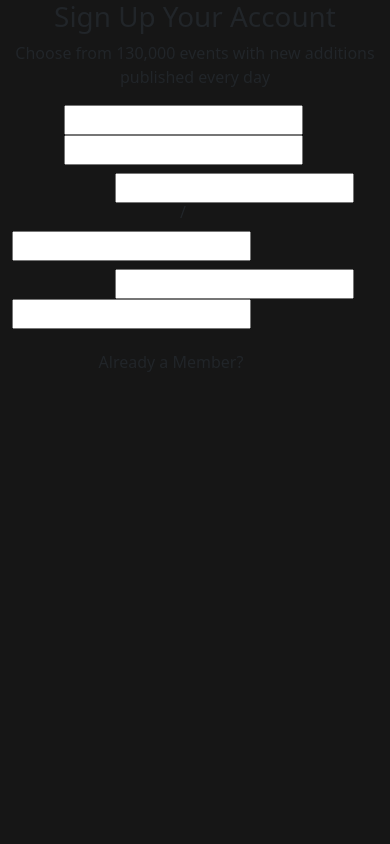
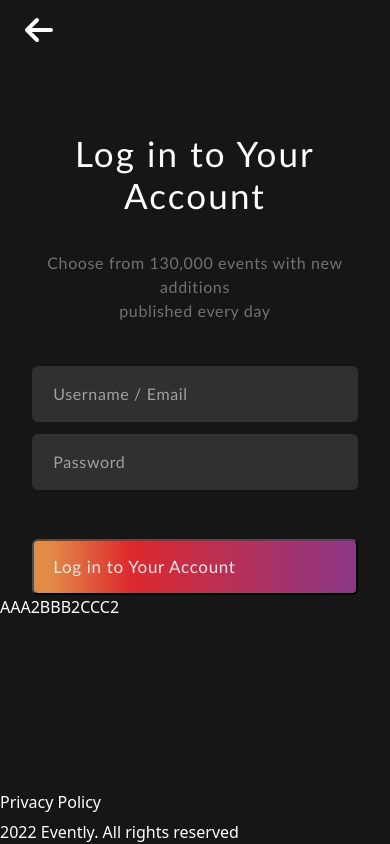
Before and after one commit to FakeTicTac/Eventy-Vue, a Vue app in the folder eventy-vue/: page /signup in a window 390 px wide. Built offline with nearby package versions, Linux system fonts and the light colour scheme.

Commit message:
Authentication Stage 1

```diff
--- a/eventy-vue/index.html
+++ b/eventy-vue/index.html
@@ -7,7 +7,7 @@
     <title>Evently.</title>
   </head>
 
-  <body style="background-color: #161616;">
+  <body>
     <div id="app"></div>
     <script type="module" src="/src/main.ts"></script>
   </body>
--- a/eventy-vue/src/App.vue
+++ b/eventy-vue/src/App.vue
@@ -1,16 +1,38 @@
 
 <template>
 
-<div class="container-fluid">
-  <router-view />
-</div>
+  <div class="app-container">
+
+  </div>
+
+<router-view />
 
 </template>
 
 
 <script lang="ts">
 
+  import Header from './components/Header.vue';
+  import AuthenticationHeader from './components/account/AuthenticationHeader.vue';
+
+  import Footer from './components/Footer.vue';
+
   export default {
+
+    name: "default_layout",
+
+    components: {
+      Header,
+      AuthenticationHeader,
+      Footer,
+    },
+
+    computed: {
+
+      headerComputation() {
+
+      }
+    },
 
   };
 
--- a/eventy-vue/src/assets/css/variables.css
+++ b/eventy-vue/src/assets/css/variables.css
@@ -2,5 +2,5 @@
 :root {
     --primary: #161616;
     --secondary: #FFFFFF;
-    --gradient: linear-gradient(to right, #F9984D 15%, #F32C31, #983C95);
+    --gradient: linear-gradient(to right, #F9984D 5%, #F32C31 30%, #983C95);
 }
--- a/eventy-vue/src/components/Footer.vue
+++ b/eventy-vue/src/components/Footer.vue
@@ -1,16 +1,13 @@
 
 <template>
-  <div class="row footer-my text-center" style="background-color: #161616; color: #FFFFFF ">
-    <div class="col-md-4">
+
+  <div class="footer__container">
+    <div class="footer__menu-items">
       <h6>Privacy Policy</h6>
     </div>
-    <div class="col-md-4">
+    <span class="footer__copyright">2022 Evently. All rights reserved</span>
+  </div>
 
-    </div>
-    <div class="col-md-4">
-      <h6>@Copyright Evently 2022</h6>
-    </div>
-        </div>
 </template>
 
 
@@ -23,9 +20,22 @@
 
 <style scoped>
 
-  .footer-my {
+  @import "@/assets/css/variables.css";
 
-    margin-top: 5rem;
+  .footer__container {
+    display: flex;
+    flex-direction: row;
+    justify-content: space-between;
+    background: var(--primary);
+    color: var(--secondary);
+  }
 
+  @media (max-width: 767px) {
+
+    .footer__container {
+      flex-direction: column;
+    }
   }
+
+
 </style>
--- /dev/null
+++ b/eventy-vue/src/components/account/AuthenticationHeader.vue
@@ -0,0 +1,55 @@
+
+<template>
+
+  <div class="header">
+
+    <div class="header_back">
+      <fa icon="arrow-left" class="header_icon back-icon" />
+    </div>
+
+  </div>
+
+</template>
+
+
+<script lang="ts">
+
+    export default {
+
+    }
+
+</script>
+
+
+<style scoped>
+
+@import "@/assets/css/variables.css";
+
+
+.header {
+    display: flex;
+    align-items: center;
+    justify-content: space-between;
+    height: 60px;
+    padding: 25px;
+    background-color: var(--primary);
+}
+
+.header_back {
+    display: none;
+}
+
+.header_icon {
+    font-size: 2em;
+    color: var(--secondary);
+    cursor: pointer;
+}
+
+@media (max-width: 767px) {
+    .header_back {
+        display: flex;
+        align-items: center;
+    }
+}
+
+</style>
--- a/eventy-vue/src/main.ts
+++ b/eventy-vue/src/main.ts
@@ -7,7 +7,7 @@ import {
     faLocationPin,
     faHome,
     faRandom,
-    faAtlas
+    faArrowLeft,
 } from '@fortawesome/free-solid-svg-icons';
 
 
@@ -35,7 +35,7 @@ library.add(
     faLocationPin,
     faHome,
     faRandom,
-    faAtlas,
+    faArrowLeft,
     );
 
 // Create Application With Neccessary Extensions.
--- a/eventy-vue/src/router/index.ts
+++ b/eventy-vue/src/router/index.ts
@@ -30,12 +30,18 @@ const routes = [
   {
     path: '/login',
     name: 'login',
-    component: Login
+    component: Login,
+    meta: {
+      header: 'Authentication',
+    }
   },
   {
     path: '/signup',
     name: 'signup',
-    component: Signup
+    component: Signup,
+    meta: {
+      header: 'Authentication',
+    }
   },
 
 
--- a/eventy-vue/src/views/Account/Login.vue
+++ b/eventy-vue/src/views/Account/Login.vue
@@ -1,16 +1,118 @@
 
 <template>
+
+  <div class="login__container">
+    <AuthenticationHeader />
+
+    <div class="login__description">
+      <h1 class="login__description-action">Log in to Your Account</h1>
+      <p class="login__description-promotion">Choose from 130,000 events with new additions<br>published every day</p>
+    </div>
+    <div class="login__input-field">
+      <input class="input-field" type="text" placeholder="Username / Email"/>
+      <input class="input-field" type="text" placeholder="Password"/>
+    </div>
+    <div class="advanced-option">
+      <p class="option">Forgot password?</p>
+    </div>
+    <div class="login__submit">
+      <button>Log in to Your Account</button>
+    </div>
+  </div>
 
 </template>
 
 
 <script lang="ts">
 
-  export default { };
+  import AuthenticationHeader from "../../components/account/AuthenticationHeader.vue";
+
+  export default { components: { AuthenticationHeader } };
 
 </script>
 
 
 <style scoped>
 
+  @import "@/assets/css/variables.css";
+
+
+  .login__container {
+    height: 100vh;
+    background: var(--primary);
+  }
+
+  .login__description {
+    display:flex;
+    margin: 0 2em 0 2em;
+    flex-direction: column;
+    text-align: center;
+    margin-top: 4.5rem;
+    color: var(--secondary);
+  }
+
+  .login__description-action {
+    font-size: 35px;
+    font-weight: 500;
+    letter-spacing: 0.06em;
+    font-family:'Trebuchet MS', 'Lucida Sans Unicode', 'Lucida Grande', 'Lucida Sans', Arial, sans-serif;
+  }
+
+  .login__description-promotion {
+    margin-top: 1.7rem;
+    font-size: 16px;
+    font-weight: 550;
+    letter-spacing: 0.04em;
+    color: #727272;
+    font-family:'Trebuchet MS', 'Lucida Sans Unicode', 'Lucida Grande', 'Lucida Sans', Arial, sans-serif;
+  }
+
+  .login__input-field {
+    display: flex;
+    flex-direction: column;
+    margin: 1em 2em 0 2em;
+  }
+
+  input::placeholder {
+    color: #A0A0A0;
+    font-weight: 500;
+    letter-spacing: 0.04em;
+    padding-left: 1.2rem;
+    font-family:'Trebuchet MS', 'Lucida Sans Unicode', 'Lucida Grande', 'Lucida Sans', Arial, sans-serif;
+  }
+
+  .input-field {
+    margin-top: 0.7em;
+    height: 3.5rem;
+    border-radius: 6px;
+    border: none;
+    background-color: #303030;
+  }
+
+  .login__submit {
+    margin: 3.1em 2em 0 2em;
+  }
+
+  .login__submit > button {
+    height: 3.5rem;
+    width: 100%;
+    border-radius: 6px;
+    background: var(--gradient);
+    color: var(--secondary);
+    padding-left: 1.2rem;
+    text-align: left;
+    font-weight: 500;
+    font-size: 17px;
+    letter-spacing: 0.04em;
+    opacity: 90%;
+    font-family:'Trebuchet MS', 'Lucida Sans Unicode', 'Lucida Grande', 'Lucida Sans', Arial, sans-serif;
+  }
+
+  .advanced-option {
+    color: var(--secondary);
+    margin: 0.6em 2em 0 2em;
+    text-align: right;
+    text-decoration: underline;
+  }
+
 </style>
--- a/eventy-vue/src/views/Account/Signup.vue
+++ b/eventy-vue/src/views/Account/Signup.vue
@@ -1,63 +1,161 @@
 
 <template>
 
-  <div class="row">
-    <div class="col-md-12 text-center">
-      <h1>Sign Up Your Account</h1>
-      <p>Choose from 130,000 events with new additions<br>
-      published every day
-      </p>
-    </div>
-    <div class="row text-center">
-      <div class="col-md-5 col-sd-12 text-md-end text-sm-center">
-        <input type="text">
+  <div class="login__container">
+    <AuthenticationHeader />
+
+    <div class="main">
+
+      <div class="login__description">
+        <h1 class="login__description-action">Log in to Your Account</h1>
+        <p class="login__description-promotion">Choose from 130,000 events with new additions<br>published every day</p>
       </div>
-      <div class="col-md-2 col-sd-12">
 
-      </div>
-      <div class="col-md-5 col-sd-12 text-md-start text-sm-center">
-        <input type="text">
-      </div>
-    </div>
-        <div class="row text-center mt-2">
-      <div class="col-md-5 text-end">
-        <input type="text">
-      </div>
-      <div class="col-md-2">
-          <h6>/</h6>
-      </div>
-      <div class="col-md-5 text-start">
-        <input type="text">
-      </div>
-    </div>
-        <div class="row text-center mt-2">
-      <div class="col-md-5 text-end">
-        <input type="text">
-      </div>
-      <div class="col-md-2">
-
-      </div>
-      <div class="col-md-5 text-start">
-        <input type="text">
-      </div>
-      <div class="row text-center my-4">
-        <div class="col-md-12">
-          <h6>Already a Member?</h6>
+      <div class="collection">
+        <div class="item left">
+          <div class="login__input-field">
+            <input class="input-field" type="text" placeholder="Username / Email" />
+            <input class="input-field" type="text" placeholder="Password" />
+          </div>
+          <div class="login__submit">
+            <button>Log in to Your Account</button>
+          </div>
+        </div>
+        <div class="item right">
+          <p>AAA2</p>
+          <p>BBB2</p>
+          <p>CCC2</p>
         </div>
       </div>
     </div>
+    <Footer />
+
   </div>
 
 </template>
 
 
 <script lang="ts">
+import AuthenticationHeader from "../../components/account/AuthenticationHeader.vue";
 
-  export default {};
+  export default { components: { AuthenticationHeader } };
 
 </script>
 
 
 <style scoped>
 
+  .login__container {
+    height: 100vh;
+    display: flex;
+    flex-direction: column;
+    background: var(--primary);
+  }
+
+  .main {
+    flex: 1 1 auto;
+  }
+
+  .login__description {
+    display:flex;
+    margin: 0 2em 0 2em;
+    flex-direction: column;
+    text-align: center;
+    margin-top: 4.5rem;
+    color: var(--secondary);
+  }
+
+  .login__description-action {
+    font-size: 35px;
+    font-weight: 500;
+    letter-spacing: 0.06em;
+    font-family:'Trebuchet MS', 'Lucida Sans Unicode', 'Lucida Grande', 'Lucida Sans', Arial, sans-serif;
+  }
+
+  .login__description-promotion {
+    margin-top: 1.7rem;
+    font-size: 16px;
+    font-weight: 550;
+    letter-spacing: 0.04em;
+    color: #727272;
+    font-family:'Trebuchet MS', 'Lucida Sans Unicode', 'Lucida Grande', 'Lucida Sans', Arial, sans-serif;
+  }
+
+  .collection {
+    display: flex;
+    flex-direction: row;
+  }
+
+  .left {
+    display: flex;
+    flex-direction: column;
+  }
+
+  .item {
+    display: flex;
+    width: 30%;
+    flex-direction: column;
+    color: #FFFFFF;
+    width: 100%;
+  }
+
+.login__input-field {
+    display: flex;
+    flex-direction: column;
+    margin: 1em 2em 0 2em;
+  }
+
+  input::placeholder {
+    color: #A0A0A0;
+    font-weight: 500;
+    letter-spacing: 0.04em;
+    padding-left: 1.2rem;
+    font-family:'Trebuchet MS', 'Lucida Sans Unicode', 'Lucida Grande', 'Lucida Sans', Arial, sans-serif;
+  }
+
+  .input-field {
+    margin-top: 0.7em;
+    height: 3.5rem;
+    border-radius: 6px;
+    border: none;
+    background-color: #303030;
+  }
+
+  .login__submit {
+    margin: 3.1em 2em 0 2em;
+  }
+
+  .login__submit > button {
+    height: 3.5rem;
+    width: 100%;
+    border-radius: 6px;
+    background: var(--gradient);
+    color: var(--secondary);
+    padding-left: 1.2rem;
+    text-align: left;
+    font-weight: 500;
+    font-size: 17px;
+    letter-spacing: 0.04em;
+    opacity: 90%;
+    font-family:'Trebuchet MS', 'Lucida Sans Unicode', 'Lucida Grande', 'Lucida Sans', Arial, sans-serif;
+  }
+
+  @media only screen and (max-width: 768px) {
+    .item {
+      display: flex;
+      flex-direction: row;
+      width: 100%;
+    }
+
+    .collection {
+      display: flex;
+      flex-direction: column;
+    }
+
+    .left {
+      display: flex;
+      flex-direction: column;
+    }
+  }
+
 </style>
```
